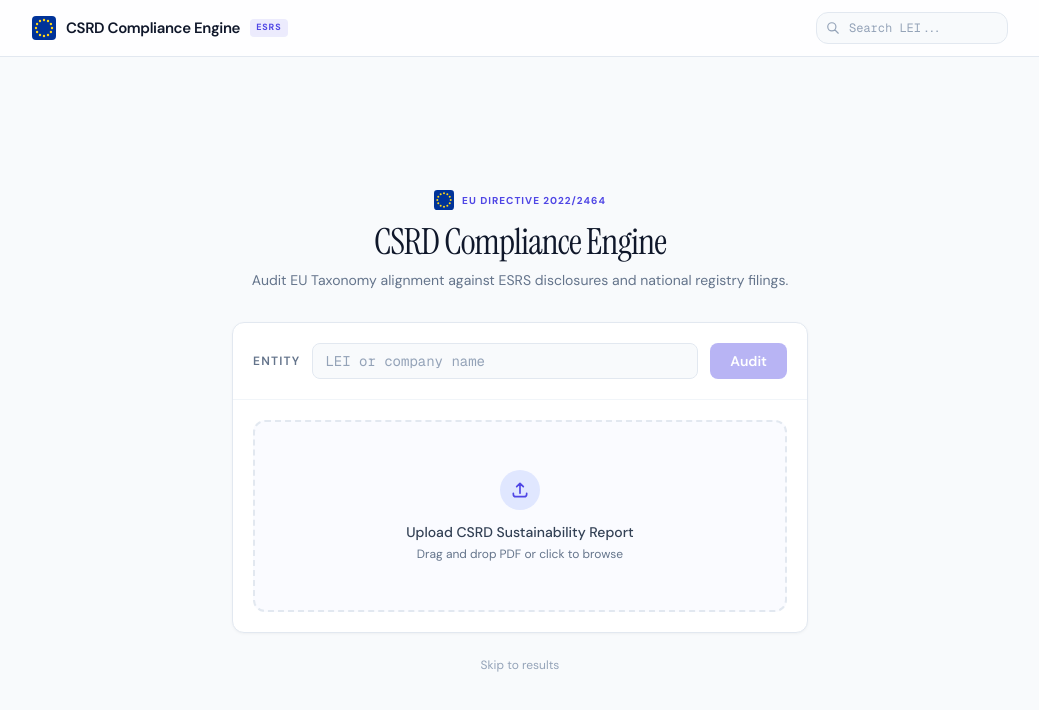
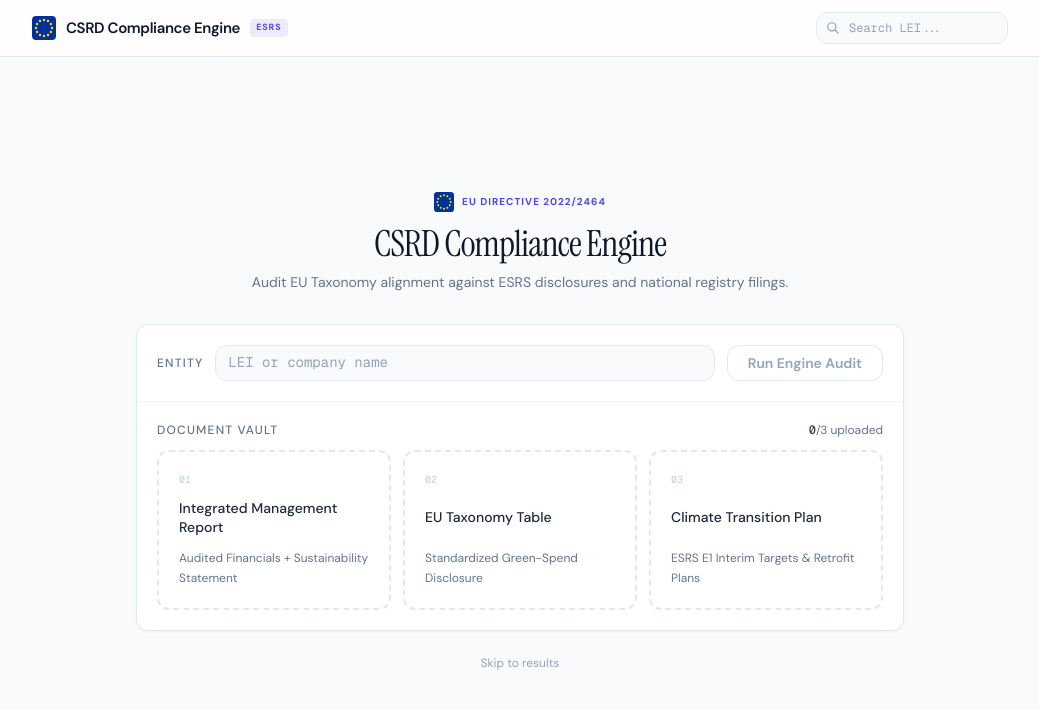
Before and after one commit to allahham978/ultimateclaudelovers, a Next.js app in the folder frontend/: page / in a window 1280 px wide. Shown: the top 710 px of the page, without its empty margins (120-1159 px from the left). Built offline with nearby package versions, Linux system fonts and the light colour scheme.

Commit message:
add document vault with three golden source uploads and ESRS evidence tracking

```diff
--- a/frontend/src/components/audit-chamber.tsx
+++ b/frontend/src/components/audit-chamber.tsx
@@ -16,6 +16,36 @@ import ResultsView from "@/components/results-view";
 /* ================================================================= */
 
 type Step = "idle" | "analyzing" | "complete";
+
+type DocumentSlot = "management" | "taxonomy" | "transition";
+type Documents = Record<DocumentSlot, string | null>;
+
+const EMPTY_DOCS: Documents = {
+  management: null,
+  taxonomy: null,
+  transition: null,
+};
+
+const SLOT_META: Record<
+  DocumentSlot,
+  { number: string; title: string; subtitle: string }
+> = {
+  management: {
+    number: "01",
+    title: "Integrated Management Report",
+    subtitle: "Audited Financials + Sustainability Statement",
+  },
+  taxonomy: {
+    number: "02",
+    title: "EU Taxonomy Table",
+    subtitle: "Standardized Green-Spend Disclosure",
+  },
+  transition: {
+    number: "03",
+    title: "Climate Transition Plan",
+    subtitle: "ESRS E1 Interim Targets & Retrofit Plans",
+  },
+};
 
 const AGENT_COLORS: Record<AgentName, string> = {
   extractor: "text-cyan-400",
@@ -56,12 +86,10 @@ function EUFlag({ className }: { className?: string }) {
 
 export default function AuditChamber() {
   const [step, setStep] = useState<Step>("idle");
-  const [ticker, setTicker] = useState("");
-  const [fileName, setFileName] = useState<string | null>(null);
-  const [isDragging, setIsDragging] = useState(false);
+  const [entity, setEntity] = useState("");
+  const [docs, setDocs] = useState<Documents>(EMPTY_DOCS);
   const [logs, setLogs] = useState<AuditLog[]>([]);
 
-  const fileInputRef = useRef<HTMLInputElement>(null);
   const logEndRef = useRef<HTMLDivElement>(null);
 
   /* ---- auto-scroll logs ---- */
@@ -91,34 +119,28 @@ export default function AuditChamber() {
 
   /* ---- handlers ---- */
   const handleAudit = () => {
-    if (!ticker.trim() || !fileName) return;
+    if (!canAudit) return;
     setLogs([]);
     setStep("analyzing");
   };
 
-  const handleFileDrop = useCallback((e: DragEvent) => {
-    e.preventDefault();
-    setIsDragging(false);
-    const file = e.dataTransfer.files[0];
-    if (file?.type === "application/pdf") {
-      setFileName(file.name);
-    }
+  const setDoc = useCallback((slot: DocumentSlot, name: string) => {
+    setDocs((prev) => ({ ...prev, [slot]: name }));
   }, []);
 
-  const handleFileSelect = useCallback(
-    (e: React.ChangeEvent<HTMLInputElement>) => {
-      const file = e.target.files?.[0];
-      if (file) setFileName(file.name);
-    },
-    []
-  );
-
-  const canAudit = ticker.trim().length > 0 && fileName !== null;
+  const allDocsReady =
+    docs.management !== null &&
+    docs.taxonomy !== null &&
+    docs.transition !== null;
+  const canAudit = entity.trim().length > 0 && allDocsReady;
   const progress =
     AUDIT_LOGS.length > 0 ? logs.length / AUDIT_LOGS.length : 0;
+  const docsUploaded = [docs.management, docs.taxonomy, docs.transition].filter(
+    Boolean
+  ).length;
 
   /* ================================================================= */
-  /* Render: Complete → Results View                                    */
+  /* Render: Complete                                                   */
   /* ================================================================= */
 
   if (step === "complete") {
@@ -126,7 +148,7 @@ export default function AuditChamber() {
   }
 
   /* ================================================================= */
-  /* Render: Analyzing → Terminal Log View                              */
+  /* Render: Analyzing                                                  */
   /* ================================================================= */
 
   if (step === "analyzing") {
@@ -152,7 +174,7 @@ export default function AuditChamber() {
                 <span className="text-sm font-medium text-slate-700">
                   CSRD Compliance Audit{" "}
                   <span className="font-mono font-semibold text-accent">
-                    {ticker.toUpperCase() || "LUMI"}
+                    {entity.toUpperCase() || "LUMI"}
                   </span>
                 </span>
               </div>
@@ -163,7 +185,7 @@ export default function AuditChamber() {
 
             {/* Terminal */}
             <div className="bg-slate-900 p-5">
-              <div className="h-72 overflow-y-auto pr-2 scrollbar-thin">
+              <div className="h-80 overflow-y-auto pr-2 scrollbar-thin">
                 {logs.map((log, i) => (
                   <div key={i} className="mb-1.5 flex gap-2 animate-log-line">
                     <span
@@ -177,7 +199,6 @@ export default function AuditChamber() {
                   </div>
                 ))}
 
-                {/* Blinking cursor */}
                 {logs.length < AUDIT_LOGS.length && (
                   <div className="mt-1 flex items-center gap-2">
                     <span className="inline-block h-3.5 w-1.5 animate-blink bg-accent/70" />
@@ -193,12 +214,12 @@ export default function AuditChamber() {
   }
 
   /* ================================================================= */
-  /* Render: Idle → Audit Chamber (Hero)                               */
+  /* Render: Idle — Document Vault                                     */
   /* ================================================================= */
 
   return (
     <div className="flex min-h-[calc(100vh-8rem)] items-center justify-center">
-      <div className="animate-fade-in w-full max-w-xl">
+      <div className="animate-fade-in w-full max-w-3xl">
         {/* Headline */}
         <div className="mb-8 text-center">
           <div className="mb-3 flex items-center justify-center gap-2">
@@ -218,108 +239,61 @@ export default function AuditChamber() {
 
         {/* Chamber Card */}
         <div className="card overflow-hidden">
-          {/* LEI / Entity Search Row */}
+          {/* Entity Search + Audit Button */}
           <div className="flex items-center gap-3 border-b border-slate-100 p-5">
             <label
-              htmlFor="ticker-input"
-              className="shrink-0 text-xs font-semibold uppercase tracking-widest text-muted"
+              htmlFor="entity-input"
+              className="shrink-0 text-xs font-medium uppercase tracking-widest text-muted"
             >
               Entity
             </label>
             <input
-              id="ticker-input"
+              id="entity-input"
               type="text"
-              value={ticker}
-              onChange={(e) => setTicker(e.target.value.toUpperCase())}
+              value={entity}
+              onChange={(e) => setEntity(e.target.value)}
               onKeyDown={(e) => e.key === "Enter" && handleAudit()}
               placeholder="LEI or company name"
-              className="h-9 flex-1 rounded-lg border border-slate-200 bg-slate-50 px-3 font-mono text-sm text-slate-800 placeholder:text-slate-400 transition-colors focus:border-accent focus:outline-none focus:ring-2 focus:ring-accent/20"
+              className="h-9 flex-1 rounded-card border border-slate-200 bg-slate-50 px-3 font-mono text-sm text-slate-800 placeholder:text-slate-400 transition-colors focus:border-accent focus:outline-none focus:ring-2 focus:ring-accent/20"
             />
             <button
               onClick={handleAudit}
               disabled={!canAudit}
-              className="h-9 shrink-0 rounded-lg bg-accent px-5 text-sm font-semibold text-white transition-all hover:bg-indigo-700 focus:outline-none focus:ring-2 focus:ring-accent/30 focus:ring-offset-2 disabled:cursor-not-allowed disabled:opacity-40 disabled:hover:bg-accent"
+              className={`
+                h-9 shrink-0 rounded-card px-5 text-sm font-semibold transition-all focus:outline-none focus:ring-2 focus:ring-accent/30 focus:ring-offset-2
+                ${
+                  canAudit
+                    ? "bg-accent text-white hover:bg-indigo-700"
+                    : "border border-slate-200 bg-white text-slate-400 cursor-not-allowed"
+                }
+              `}
             >
-              Audit
+              Run Engine Audit
             </button>
           </div>
 
-          {/* PDF Dropzone */}
+          {/* Document Vault */}
           <div className="p-5">
-            <div
-              onDragOver={(e) => {
-                e.preventDefault();
-                setIsDragging(true);
-              }}
-              onDragLeave={() => setIsDragging(false)}
-              onDrop={handleFileDrop}
-              onClick={() => fileInputRef.current?.click()}
-              className={`
-                flex cursor-pointer flex-col items-center justify-center rounded-card border-2 border-dashed p-12 transition-all
-                ${
-                  isDragging
-                    ? "border-accent bg-indigo-50"
-                    : fileName
-                      ? "border-emerald-300 bg-emerald-50/50"
-                      : "border-slate-200 bg-indigo-50/30 hover:border-accent/40 hover:bg-indigo-50/60"
-                }
-              `}
-            >
-              <input
-                ref={fileInputRef}
-                type="file"
-                accept=".pdf"
-                onChange={handleFileSelect}
-                className="hidden"
-              />
-
-              {fileName ? (
-                <>
-                  <div className="flex h-10 w-10 items-center justify-center rounded-full bg-emerald-100">
-                    <svg
-                      className="h-5 w-5 text-emerald-600"
-                      fill="none"
-                      viewBox="0 0 24 24"
-                      stroke="currentColor"
-                      strokeWidth={2.5}
-                    >
-                      <path
-                        strokeLinecap="round"
-                        strokeLinejoin="round"
-                        d="M5 13l4 4L19 7"
-                      />
-                    </svg>
-                  </div>
-                  <p className="mt-3 font-mono text-sm font-medium text-emerald-700">
-                    {fileName}
-                  </p>
-                  <p className="mt-1 text-xs text-muted">Click to replace</p>
-                </>
-              ) : (
-                <>
-                  <div className="flex h-10 w-10 items-center justify-center rounded-full bg-indigo-100">
-                    <svg
-                      className="h-5 w-5 text-accent"
-                      fill="none"
-                      viewBox="0 0 24 24"
-                      stroke="currentColor"
-                      strokeWidth={2}
-                    >
-                      <path
-                        strokeLinecap="round"
-                        strokeLinejoin="round"
-                        d="M4 16v1a3 3 0 003 3h10a3 3 0 003-3v-1m-4-8l-4-4m0 0L8 8m4-4v12"
-                      />
-                    </svg>
-                  </div>
-                  <p className="mt-3 text-sm font-medium text-slate-700">
-                    Upload CSRD Sustainability Report
-                  </p>
-                  <p className="mt-1 text-xs text-muted">
-                    Drag and drop PDF or click to browse
-                  </p>
-                </>
-              )}
+            <div className="mb-3 flex items-center justify-between">
+              <p className="text-xs font-medium uppercase tracking-widest text-muted">
+                Document Vault
+              </p>
+              <p className="text-xs text-muted">
+                <span className="font-mono font-semibold text-slate-700">
+                  {docsUploaded}
+                </span>
+                /3 uploaded
+              </p>
+            </div>
+            <div className="grid gap-3 sm:grid-cols-3">
+              {(Object.keys(SLOT_META) as DocumentSlot[]).map((slot) => (
+                <DocumentSlotCard
+                  key={slot}
+                  slot={slot}
+                  fileName={docs[slot]}
+                  onFile={(name) => setDoc(slot, name)}
+                />
+              ))}
             </div>
           </div>
         </div>
@@ -335,3 +309,99 @@ export default function AuditChamber() {
     </div>
   );
 }
+
+/* ================================================================= */
+/* Document Slot Card                                                 */
+/* ================================================================= */
+
+function DocumentSlotCard({
+  slot,
+  fileName,
+  onFile,
+}: {
+  slot: DocumentSlot;
+  fileName: string | null;
+  onFile: (name: string) => void;
+}) {
+  const meta = SLOT_META[slot];
+  const inputRef = useRef<HTMLInputElement>(null);
+  const [dragging, setDragging] = useState(false);
+
+  const handleDrop = useCallback(
+    (e: DragEvent) => {
+      e.preventDefault();
+      setDragging(false);
+      const file = e.dataTransfer.files[0];
+      if (file?.type === "application/pdf") {
+        onFile(file.name);
+      }
+    },
+    [onFile]
+  );
+
+  const handleSelect = useCallback(
+    (e: React.ChangeEvent<HTMLInputElement>) => {
+      const file = e.target.files?.[0];
+      if (file) onFile(file.name);
+    },
+    [onFile]
+  );
+
+  const isFilled = fileName !== null;
+
+  return (
+    <div
+      onDragOver={(e) => {
+        e.preventDefault();
+        setDragging(true);
+      }}
+      onDragLeave={() => setDragging(false)}
+      onDrop={handleDrop}
+      onClick={() => inputRef.current?.click()}
+      className={`
+        flex cursor-pointer flex-col justify-between rounded-card p-5 transition-all
+        ${
+          dragging
+            ? "border-2 border-accent bg-indigo-50/40"
+            : isFilled
+              ? "border border-slate-200 bg-white shadow-card"
+              : "border-2 border-dashed border-slate-200 bg-white hover:border-slate-300"
+        }
+      `}
+    >
+      <input
+        ref={inputRef}
+        type="file"
+        accept=".pdf,.xhtml"
+        onChange={handleSelect}
+        className="hidden"
+      />
+
+      {/* Number */}
+      <span className="font-mono text-[10px] font-semibold text-slate-300">
+        {meta.number}
+      </span>
+
+      {/* Title */}
+      <p className="mt-3 text-sm font-medium leading-snug text-slate-800">
+        {meta.title}
+      </p>
+
+      {/* Subtitle or file feedback */}
+      {isFilled ? (
+        <div className="mt-3">
+          <p className="truncate font-mono text-xs text-slate-600">
+            {fileName}
+          </p>
+          <p className="mt-1 text-[11px] font-semibold text-accent">
+            File Ready
+          </p>
+        </div>
+      ) : (
+        <p className="mt-3 text-xs leading-relaxed text-muted">
+          {meta.subtitle}
+        </p>
+      )}
+    </div>
+  );
+}
--- a/frontend/src/components/results-view.tsx
+++ b/frontend/src/components/results-view.tsx
@@ -1,6 +1,7 @@
 import type {
   CSRDAudit,
   ESRSLedgerItem,
+  EvidenceSource,
   RoadmapPillar,
   Source,
 } from "@/lib/types";
@@ -124,19 +125,22 @@ export default function ResultsView({ audit }: { audit: CSRDAudit }) {
             <span className="col-span-1 text-[10px] font-bold uppercase tracking-widest text-slate-400">
               ESRS
             </span>
-            <span className="col-span-4 text-[10px] font-bold uppercase tracking-widest text-slate-400">
+            <span className="col-span-3 text-[10px] font-bold uppercase tracking-widest text-slate-400">
               Data Point
             </span>
-            <span className="col-span-2 text-center text-[10px] font-bold uppercase tracking-widest text-slate-400">
+            <span className="col-span-1 text-center text-[10px] font-bold uppercase tracking-widest text-slate-400">
               Impact
             </span>
-            <span className="col-span-2 text-center text-[10px] font-bold uppercase tracking-widest text-slate-400">
+            <span className="col-span-1 text-center text-[10px] font-bold uppercase tracking-widest text-slate-400">
               Financial
             </span>
             <span className="col-span-1 text-center text-[10px] font-bold uppercase tracking-widest text-slate-400">
               Status
             </span>
             <span className="col-span-2 text-[10px] font-bold uppercase tracking-widest text-slate-400">
+              Evidence
+            </span>
+            <span className="col-span-3 text-[10px] font-bold uppercase tracking-widest text-slate-400">
               Registry
             </span>
           </div>
@@ -375,6 +379,12 @@ function TaxonomyVerdict({
 /* ESRS Ledger Row                                                    */
 /* ================================================================= */
 
+const EVIDENCE_LABELS: Record<EvidenceSource, string> = {
+  management_report: "Mgmt Report",
+  taxonomy_table: "Taxonomy Table",
+  transition_plan: "Transition Plan",
+};
+
 function ESRSRow({ item }: { item: ESRSLedgerItem }) {
   const status = esrsStatusStyle(item.status);
   const impact = materialityStyle(item.impact_materiality);
@@ -390,14 +400,14 @@ function ESRSRow({ item }: { item: ESRSLedgerItem }) {
       </div>
 
       {/* Data Point */}
-      <div className="sm:col-span-4">
+      <div className="sm:col-span-3">
         <p className="text-sm leading-snug text-slate-700">
           {item.data_point}
         </p>
       </div>
 
       {/* Impact Materiality */}
-      <div className="sm:col-span-2 sm:text-center">
+      <div className="sm:col-span-1 sm:text-center">
         <span
           className={`inline-block rounded px-2 py-0.5 text-[10px] font-bold uppercase tracking-wider ${impact.bg} ${impact.text}`}
         >
@@ -408,7 +418,7 @@ function ESRSRow({ item }: { item: ESRSLedgerItem }) {
       </div>
 
       {/* Financial Materiality */}
-      <div className="sm:col-span-2 sm:text-center">
+      <div className="sm:col-span-1 sm:text-center">
         <span
           className={`inline-block rounded px-2 py-0.5 text-[10px] font-bold uppercase tracking-wider ${financial.bg} ${financial.text}`}
         >
@@ -427,8 +437,15 @@ function ESRSRow({ item }: { item: ESRSLedgerItem }) {
         </span>
       </div>
 
+      {/* Evidence Source */}
+      <div className="sm:col-span-2">
+        <span className="inline-block rounded bg-slate-100 px-1.5 py-0.5 font-mono text-[10px] font-medium text-slate-600">
+          {EVIDENCE_LABELS[item.evidence_source]}
+        </span>
+      </div>
+
       {/* Registry Evidence */}
-      <div className="sm:col-span-2">
+      <div className="sm:col-span-3">
         <p className="text-[11px] leading-snug text-muted">
           {item.registry_evidence}
         </p>
--- a/frontend/src/lib/mock-data.ts
+++ b/frontend/src/lib/mock-data.ts
@@ -35,6 +35,7 @@ export const MOCK_AUDIT: CSRDAudit = {
       impact_materiality: "high",
       financial_materiality: "high",
       status: "partial",
+      evidence_source: "transition_plan",
       registry_evidence: "Infogreffe — Rapport de gestion 2025, Section 4.1",
     },
     {
@@ -45,6 +46,7 @@ export const MOCK_AUDIT: CSRDAudit = {
       impact_materiality: "high",
       financial_materiality: "medium",
       status: "disclosed",
+      evidence_source: "taxonomy_table",
       registry_evidence: "Infogreffe — Bilan energetique 2025, Annexe III",
     },
     {
@@ -55,6 +57,7 @@ export const MOCK_AUDIT: CSRDAudit = {
       impact_materiality: "high",
       financial_materiality: "high",
       status: "missing",
+      evidence_source: "management_report",
       registry_evidence:
         "BRIS cross-reference — no Scope 3 filing found in EU registry",
     },
@@ -66,6 +69,7 @@ export const MOCK_AUDIT: CSRDAudit = {
       impact_materiality: "medium",
       financial_materiality: "low",
       status: "non_compliant",
+      evidence_source: "management_report",
       registry_evidence:
         "Infogreffe — Declaration de performance extra-financiere 2025, absent",
     },
@@ -77,6 +81,7 @@ export const MOCK_AUDIT: CSRDAudit = {
       impact_materiality: "medium",
       financial_materiality: "medium",
       status: "disclosed",
+      evidence_source: "management_report",
       registry_evidence:
         "Infogreffe — Index egalite professionnelle 2025, p.2",
     },
@@ -88,6 +93,7 @@ export const MOCK_AUDIT: CSRDAudit = {
       impact_materiality: "low",
       financial_materiality: "high",
       status: "partial",
+      evidence_source: "management_report",
       registry_evidence:
         "Infogreffe — Rapport du conseil d'administration 2025, Section 7",
     },
@@ -169,111 +175,134 @@ export const MOCK_AUDIT: CSRDAudit = {
 };
 
 // ---------------------------------------------------------------------------
-// Audit Logs — EU CSRD focused
+// Audit Logs — references the three Golden Source uploads explicitly
 // ---------------------------------------------------------------------------
 
 export const AUDIT_LOGS: AuditLog[] = [
   {
     timestamp: 200,
     agent: "extractor",
-    message: "Initializing CSRD document parser (ESRS framework)...",
+    message:
+      "Initializing CSRD document parser — 3 Golden Sources detected.",
   },
   {
-    timestamp: 900,
+    timestamp: 800,
     agent: "extractor",
     message:
-      "Parsing Rapport de Durabilite CSRD — Exercice 2025...",
+      "Parsing ESRS E1 interim targets from Climate Transition Plan...",
   },
   {
-    timestamp: 2200,
+    timestamp: 1600,
+    agent: "extractor",
+    message:
+      "Parsing sustainability statement from Integrated Management Report...",
+  },
+  {
+    timestamp: 2400,
     agent: "extractor",
     message:
       "Identified 6 ESRS data points: E1-1, E1-5, E1-6, E2-4, S1-6, G1-1.",
   },
   {
-    timestamp: 2800,
+    timestamp: 3000,
     agent: "extractor",
-    message: "Double materiality matrix extracted. Handing off to Fetcher.",
+    message:
+      "Double materiality matrix extracted. Handing off to Fetcher.",
   },
   {
-    timestamp: 3400,
+    timestamp: 3600,
     agent: "fetcher",
-    message: "Querying Infogreffe (RCS) for Lumiere Systemes SA filings...",
+    message:
+      "Extracting iXBRL CapEx tags from EU Taxonomy Table...",
   },
   {
-    timestamp: 4600,
+    timestamp: 4400,
     agent: "fetcher",
     message:
-      "Retrieved Rapport de gestion, DPEF, and Bilan energetique from registry.",
+      "Taxonomy-eligible CapEx: 31% of total. Parsing activity codes...",
   },
   {
-    timestamp: 5800,
+    timestamp: 5200,
     agent: "fetcher",
     message:
-      "Cross-referencing via BRIS for EU-level consolidated filings...",
+      "Querying Infogreffe (RCS) for Lumiere Systemes SA registry filings...",
+  },
+  {
+    timestamp: 6200,
+    agent: "fetcher",
+    message:
+      "Retrieved Rapport de gestion, DPEF, and Bilan energetique.",
   },
   {
     timestamp: 7000,
     agent: "fetcher",
     message:
-      "Registry evidence matched for 5/6 data points. Scope 3 filing absent.",
+      "Cross-referencing via BRIS. Registry evidence matched 5/6 data points.",
   },
   {
-    timestamp: 7500,
+    timestamp: 7600,
     agent: "auditor",
     message:
-      "Applying EU Taxonomy Delegated Regulation 2021/2139 criteria...",
+      "Cross-referencing Management Report financials against ESRS disclosures...",
   },
   {
-    timestamp: 8100,
+    timestamp: 8200,
     agent: "auditor",
-    message: "E1-1 Transition plan: PARTIAL — no 1.5C pathway alignment found.",
+    message:
+      "E1-1 Transition plan: PARTIAL — no 1.5C pathway alignment found.",
   },
   {
-    timestamp: 8600,
+    timestamp: 8700,
     agent: "auditor",
-    message: "E1-6 GHG emissions: MISSING — Scope 3 not disclosed.",
+    message:
+      "E1-6 GHG emissions: MISSING — Scope 3 not disclosed in Management Report.",
   },
   {
-    timestamp: 9000,
+    timestamp: 9200,
     agent: "auditor",
-    message: "E2-4 Pollution reporting: NON-COMPLIANT — DPEF section absent.",
+    message:
+      "E2-4 Pollution reporting: NON-COMPLIANT — DPEF section absent.",
   },
   {
-    timestamp: 9400,
+    timestamp: 9700,
     agent: "auditor",
     message:
       "CapEx Taxonomy alignment computed: 31%. Status: Partially Aligned.",
   },
   {
-    timestamp: 10000,
+    timestamp: 10200,
     agent: "auditor",
     message:
       "Projected Art. 51 CSRD fine: EUR 4.2M based on reported net turnover.",
   },
   {
-    timestamp: 10500,
+    timestamp: 10800,
     agent: "consultant",
-    message: "Generating Taxonomy alignment roadmap (three-pillar)...",
+    message:
+      "Generating Taxonomy alignment roadmap (three-pillar)...",
   },
   {
-    timestamp: 11200,
+    timestamp: 11400,
     agent: "consultant",
-    message: "Infrastructure pillar: +18% alignment — CRITICAL priority.",
+    message:
+      "Infrastructure pillar: +18% alignment — CRITICAL priority.",
   },
   {
-    timestamp: 11800,
+    timestamp: 12000,
     agent: "consultant",
-    message: "Power pillar: +12% alignment — PPA gap under GO scheme.",
+    message:
+      "Power pillar: +12% alignment — PPA gap under GO scheme.",
   },
   {
-    timestamp: 12300,
+    timestamp: 12500,
     agent: "consultant",
-    message: "Workload pillar: +7% alignment — utilization lever.",
+    message:
+      "Workload pillar: +7% alignment — utilization lever.",
   },
   {
-    timestamp: 12800,
+    timestamp: 13000,
     agent: "consultant",
-    message: "CSRD audit complete. Compliance report ready.",
+    message:
+      "CSRD audit complete. Compliance report ready.",
   },
 ];
--- a/frontend/src/lib/types.ts
+++ b/frontend/src/lib/types.ts
@@ -69,8 +69,14 @@ export interface ESRSLedgerItem {
   impact_materiality: MaterialityLevel;
   financial_materiality: MaterialityLevel;
   status: ESRSStatus;
+  evidence_source: EvidenceSource; // which golden-source document provided evidence
   registry_evidence: string; // e.g. "Infogreffe — Rapport de gestion 2025"
 }
+
+export type EvidenceSource =
+  | "management_report"
+  | "taxonomy_table"
+  | "transition_plan";
 
 export type MaterialityLevel = "high" | "medium" | "low" | "not_material";
 export type ESRSStatus = "disclosed" | "partial" | "missing" | "non_compliant";
```
Also changed, not shown: frontend/next.config.mjs (+8 -1 lines).
